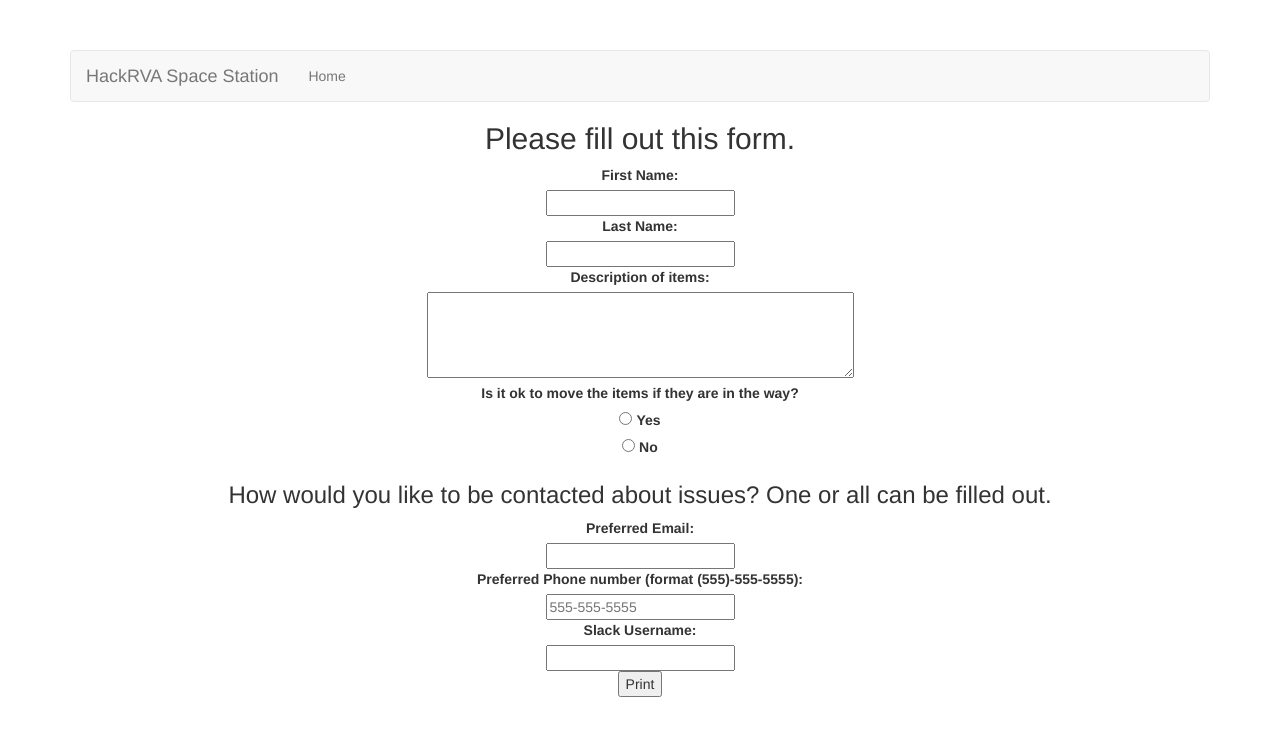
After one commit to omgyeti/HackRVA-SpaceStation, a Flask app: template templates/parking-ticket.html in a window 1280 px wide. The commit adds this page. Shown: the top 736 px of the page. Run offline with Flask 2, Linux system fonts and the light colour scheme; the template is opened without the code that fills it, so the values that code supplies are empty; some libraries are stand-ins or nearby versions.

Commit message:
Going a different direction for now
Going a different direction for now, decided to start simple just to get things running.

```diff
--- a/config.py
+++ /dev/null
@@ -1,2 +0,0 @@
-import dbconfig
-port = 8080
--- a/server.py
+++ b/server.py
@@ -1,27 +1,15 @@
 from flask import Flask, redirect, url_for, request, render_template
 app = Flask(__name__)
 import psycopg2
-import config
-@app.route('/',methods = ['POST', 'GET'])
+@app.route('/',methods = ['GET'])
 def index():
+   return render_template('index.html')
+
+@app.route('/parking-ticket',methods = ['POST', 'GET'])
+def ParkingTicket():
    if request.method == 'POST':
-      uID = request.form['uID']
-      try:
-         connection = psycopg2.connect(user=config.dbconfig.user,password=config.dbconfig.password,host=config.dbconfig.host,port=config.dbconfig.port,database=config.dbconfig.database)
-         cursor = connection.cursor()
-         selectstatement = "SELECT uname, email FROM test.aaaaaaaaaaaaaaa WHERE userid = '"+uID+"'"
-         cursor.execute(selectstatement)
-         record = cursor.fetchone()
-         print(record)
-      finally:
-         if (connection):
-            cursor.close()
-            connection.close()
-         if record is None:
-            return render_template('index.html')
-         else:
-            return render_template('template.html', uid=record[0])
+      return render_template('parking-ticket.html', uID=request.form['uID'])
    else:
-     return render_template('index.html')
+      return redirect(url_for('index'))
 if __name__ == '__main__':
-   app.run(port=config.port)
+   app.run(port=8080)
--- a/templates/index.html
+++ b/templates/index.html
@@ -18,15 +18,15 @@
 					</div>
 					<ul class="nav navbar-nav">
 						<li><a href="/">Home</a></li>
-						<li><a href="/">Lookup/Edit</a></li>
+						<!--<li><a href="/">Lookup/Edit</a></li>
 						<li><a href="/">Zones</a></li>
-						<li><a href="/">Whats in use</a></li>
+						<li><a href="/">Whats in use</a></li>-->
 					</ul>
 				</div>
 			</nav>
 		</header>
 		<main class="text-center">
-			<form action="http://localhost:8080/" method="post">
+			<form action="http://localhost:8080/parking-ticket" method="post">
 				<h2>Enter/Scan ID</h2>
 				<label for="uID">ID:</label>
 				<input type="number" id="uID" name="uID" autocomplete="off"><br>
--- /dev/null
+++ b/templates/parking-ticket.html
@@ -0,0 +1,57 @@
+<!DOCTYPE html>
+<html lang="en">
+	<head>
+		<meta charset="utf-8">
+		<meta name="viewport" content="width=device-width, initial-scale=1, shrink-to-fit=no">
+		<link rel="stylesheet" href="https://maxcdn.bootstrapcdn.com/bootstrap/3.2.0/css/bootstrap.min.css">
+		<style>
+			body 	{ padding-top:50px; }
+		</style>
+		<title>Space Station</title>
+	</head>
+	<body class="container">
+		<header>
+			<nav class="navbar navbar-default">
+				<div class="container-fluid">
+					<div class="navbar-header">
+						<a class="navbar-brand" href="/">HackRVA Space Station</a>
+					</div>
+					<ul class="nav navbar-nav">
+						<li><a href="/">Home</a></li>
+						<!--<li><a href="/">Lookup/Edit</a></li>
+						<li><a href="/">Zones</a></li>
+						<li><a href="/">Whats in use</a></li>-->
+					</ul>
+				</div>
+			</nav>
+		</header>
+		<main class="text-center">
+			<form action="http://localhost:8080/" method="post">
+				<h2>Please fill out this form.</h2>
+				<input type="hidden" id="uid" name="uid" value="{{ uID }}">
+				<label for="fname">First Name:</label></br>
+				<input type="text" id="fname" name="firstname" required autocomplete="off"><br>
+				<label for="lname">Last Name:</label></br>
+				<input type="text" id="lname" name="lasttname" required autocomplete="off"><br>
+				<label for="description">Description of items:</label></br>
+				<textarea id="description" name="description" rows="4" cols="50" required autocomplete="off"></textarea></br>
+				<label for="description">Is it ok to move the items if they are in the way?</label></br>
+				<input type="radio" id="htmlyes" name="oktomove" value="yes" required autocomplete="off">
+				<label for="htmlyes">Yes</label><br>
+				<input type="radio" id="oktmno" name="oktomove" value="no" required autocomplete="off">
+				<label for="oktmno">No</label><br>
+				<h3>How would you like to be contacted about issues? One or all can be filled out.</h3>
+				<label for="lname">Preferred Email:</label></br>
+				<input type="text" id="email" name="emailaddress" autocomplete="off"><br>
+				<label for="phone">Preferred Phone number (format (555)-555-5555):</label><br>
+				<input type="tel" id="phone" name="phonenumber" placeholder="555-555-5555" autocomplete="off"><br>
+				<label for="lname">Slack Username:</label></br>
+				<input type="text" id="slackuname" name="slackusername" autocomplete="off"><br>
+				<input type="submit" value="Print">
+			</form>
+		</main>
+		<footer>
+		<p class="text-center text-muted"></p>
+		</footer>
+	</body>
+</html>
```
Also changed, not shown: templates/template.html (deleted, +0 -41 lines), Untitled.png (deleted).
